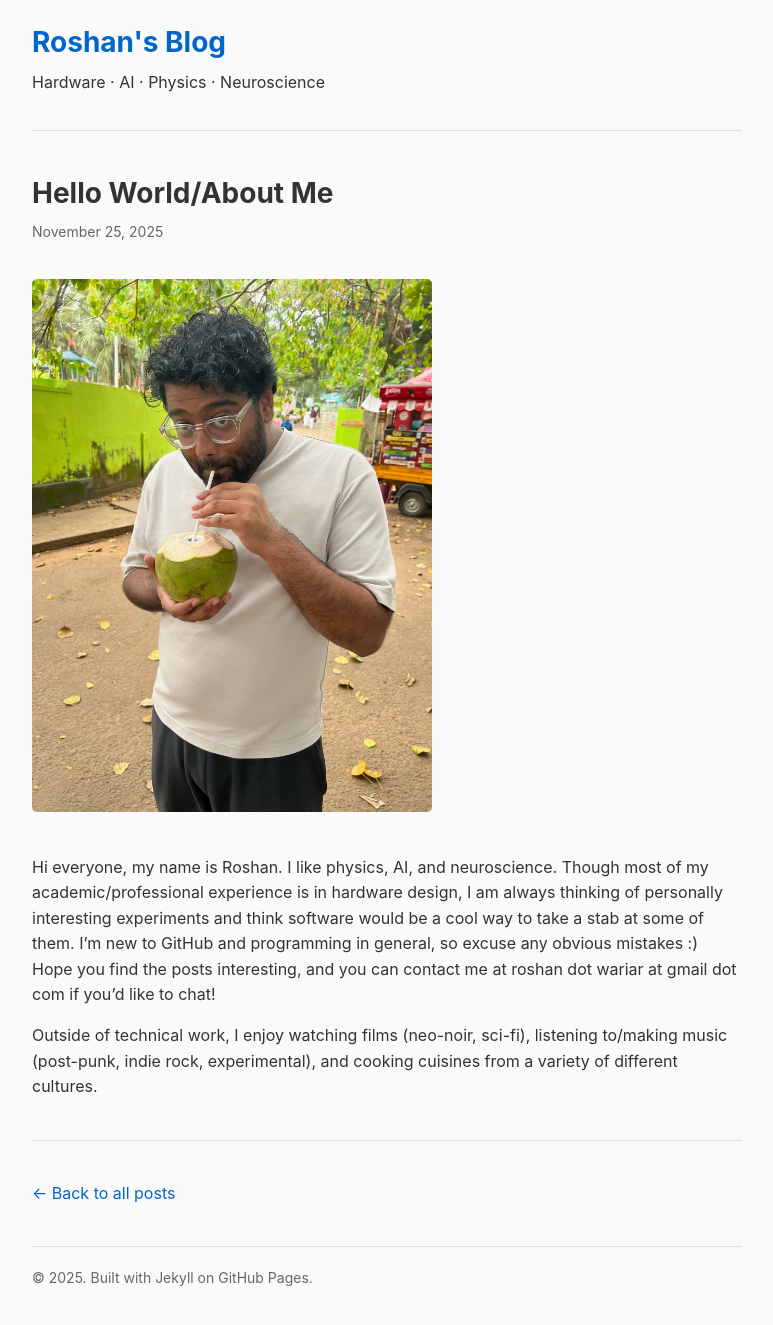
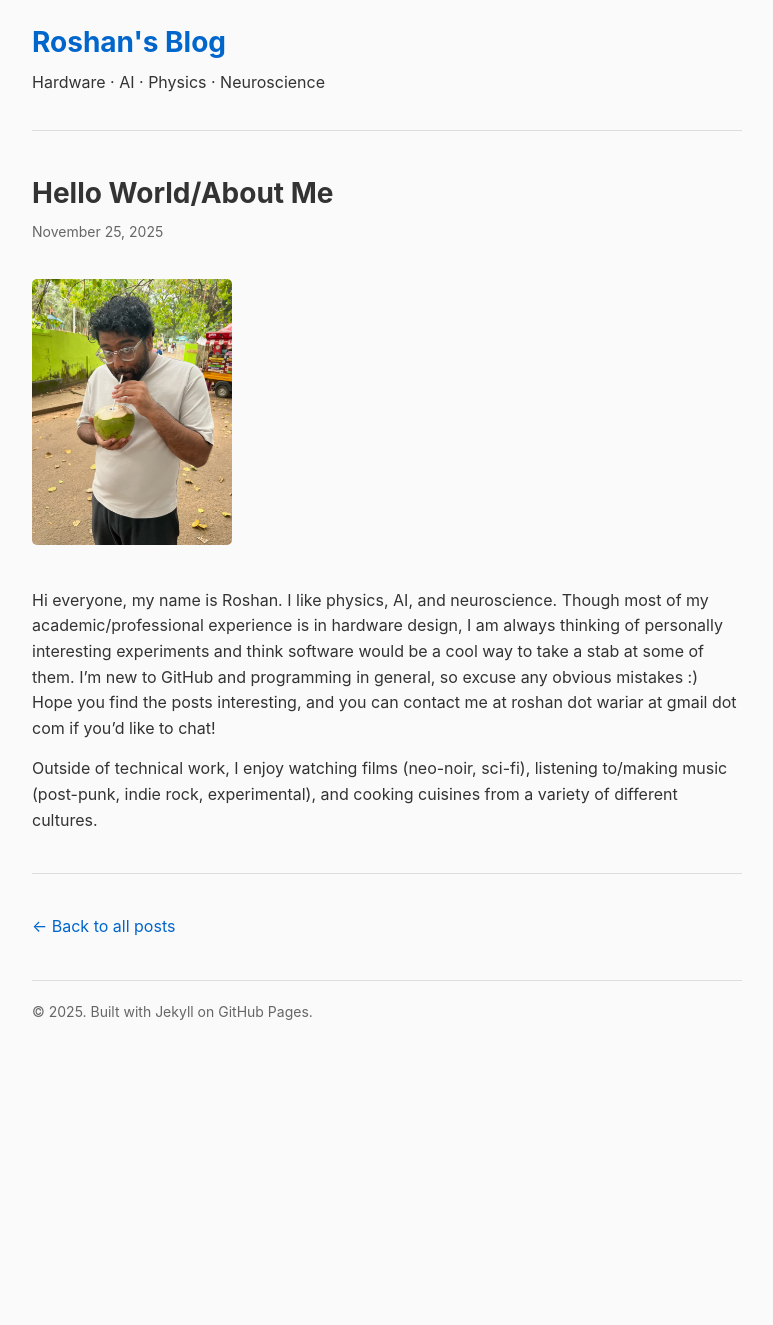
Before and after one commit to roshanwariar/roshanwariar.github.io, a Jekyll site: the page built from _posts/2025-11-25-hello-world.md, in a window 1280 px wide. Shown: the whole page, without its empty margins (253-1026 px from the left). Built offline with Jekyll 4.4.1, drawn with Linux system fonts in a browser that asks for light colours; after the commit the page ends 1058 px from its top, so only the background shows below that.

Commit message:
Update default.html

```diff
--- a/_layouts/default.html
+++ b/_layouts/default.html
@@ -51,7 +51,7 @@
             height: auto;
             margin: 20px 0;
             border-radius: 5px;
-            max-width: 400px;
+            max-width: 200px;
         }
         .date { color: #666; font-size: 14px; }
         .post-list { list-style: none; }
```
